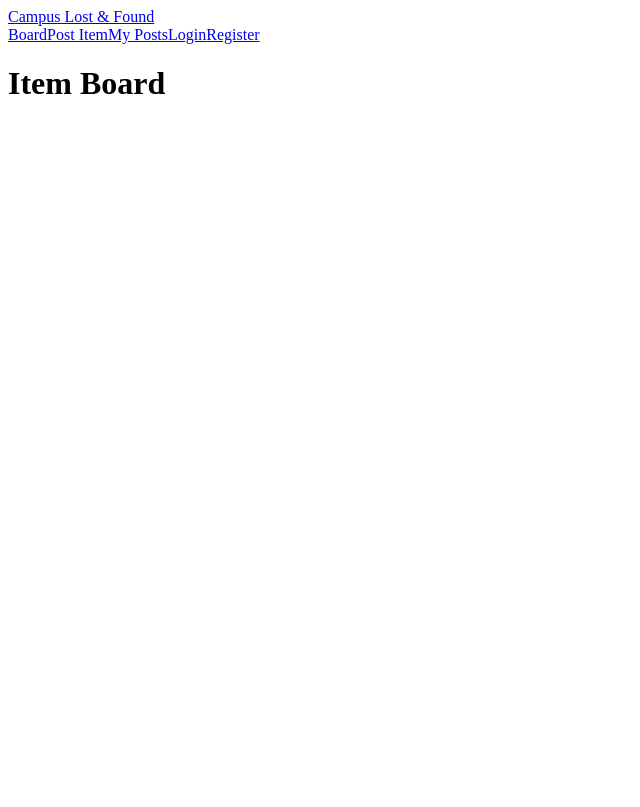
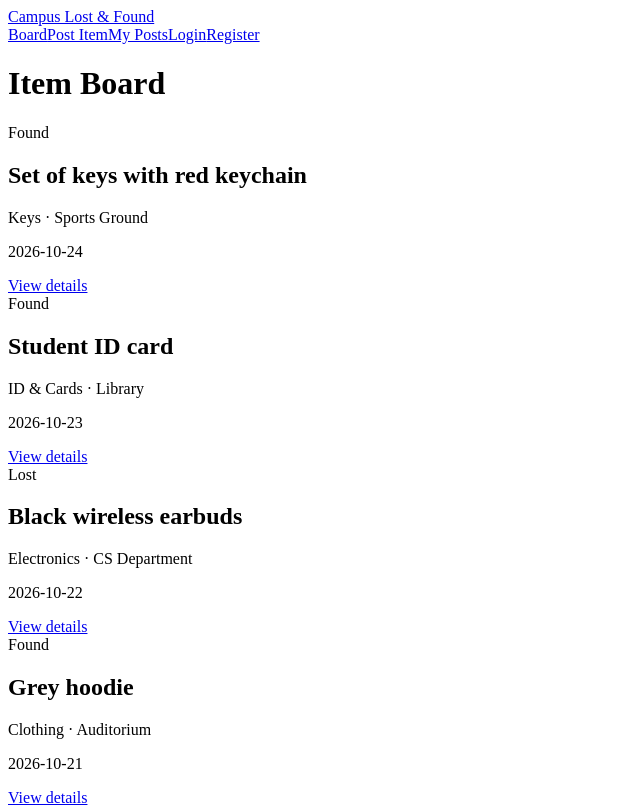
Before and after one commit to Sohaib-Haider/Campus-Lost-and-Found, a React (Vite) app in the folder frontend/: page / in a window 1280 px wide. Shown: the top 807 px of the page, without its empty margins (0-640 px from the left). Built offline with nearby package versions, Linux system fonts and the light colour scheme; the HTML template or start-up script is replaced by a standard one.

Commit message:
made some few changes

```diff
--- a/frontend/src/App.jsx
+++ b/frontend/src/App.jsx
@@ -1,4 +1,6 @@
+import { useState } from 'react'
 import { BrowserRouter, Route, Routes } from 'react-router-dom'
+import sampleItems from './data/sampleItems.js'
 import PageLayout from './components/PageLayout.jsx'
 import BoardPage from './pages/BoardPage.jsx'
 import ItemDetailsPage from './pages/ItemDetailsPage.jsx'
@@ -11,11 +13,13 @@ import NotFoundPage from './pages/NotFoundPage.jsx'
 
 
 function App() {
+  const [items, setItems] = useState(sampleItems)
+
   return (
     <BrowserRouter>
       <PageLayout>
         <Routes>
-          <Route path="/" element={<BoardPage />} />
+          <Route path="/" element={<BoardPage items={items} />} />
           <Route path="/items/:id" element={<ItemDetailsPage />} />
           <Route path="/register" element={<RegisterPage />} />
           <Route path="/login" element={<LoginPage />} />
--- /dev/null
+++ b/frontend/src/components/ItemCard.jsx
@@ -0,0 +1,21 @@
+import { Link } from 'react-router-dom'
+
+
+function ItemCard({ item }) {
+  const typeLabel = item.type === 'lost' ? 'Lost' : 'Found'
+
+  return (
+    <article className="item-card">
+      <span className={`status-label status-${item.type}`}>{typeLabel}</span>
+
+      <h2>{item.title}</h2>
+
+      <p className="item-meta">{item.category} &middot; {item.location}</p>
+      <p className="item-meta">{item.itemDate}</p>
+
+      <Link to={`/items/${item.id}`}>View details</Link>
+    </article>
+  )
+}
+
+export default ItemCard
--- /dev/null
+++ b/frontend/src/data/sampleItems.js
@@ -0,0 +1,87 @@
+export const categories = ['Electronics', 'Books', 'Clothing', 'ID & Cards', 'Keys', 'Bags', 'Other']
+
+export const locations = ['Library', 'Cafeteria', 'CS Department', 'Main Gate', 'Sports Ground', 'Auditorium']
+
+
+const sampleItems = [
+  {
+    id: 'item-1',
+    ownerId: 'user-1',
+    title: 'Black wireless earbuds',
+    description: 'Black earbuds in a small white charging case. Lost after the evening lecture.',
+    category: 'Electronics',
+    location: 'CS Department',
+    itemDate: '2026-10-22',
+    contact: 'ayesha.khan@example.com',
+    type: 'lost',
+    returned: false,
+    createdAt: '2026-10-22T18:30:00',
+  },
+  {
+    id: 'item-2',
+    ownerId: 'user-2',
+    title: 'Student ID card',
+    description: 'Found a student ID card near the library entrance. The name starts with M.',
+    category: 'ID & Cards',
+    location: 'Library',
+    itemDate: '2026-10-23',
+    contact: '0300-1234567',
+    type: 'found',
+    returned: false,
+    createdAt: '2026-10-23T09:15:00',
+  },
+  {
+    id: 'item-3',
+    ownerId: 'user-3',
+    title: 'Calculus textbook',
+    description: 'Thomas Calculus with a blue cover. My name is written inside the first page.',
+    category: 'Books',
+    location: 'Cafeteria',
+    itemDate: '2026-10-20',
+    contact: 'bilal.ahmed@example.com',
+    type: 'lost',
+    returned: false,
+    createdAt: '2026-10-20T14:00:00',
+  },
+  {
+    id: 'item-4',
+    ownerId: 'user-1',
+    title: 'Set of keys with red keychain',
+    description: 'Three keys on a red keychain. Found on a bench beside the sports ground.',
+    category: 'Keys',
+    location: 'Sports Ground',
+    itemDate: '2026-10-24',
+    contact: 'ayesha.khan@example.com',
+    type: 'found',
+    returned: false,
+    createdAt: '2026-10-24T11:45:00',
+  },
+  {
+    id: 'item-5',
+    ownerId: 'user-2',
+    title: 'Grey hoodie',
+    description: 'Grey zip-up hoodie left on a chair in the auditorium after the seminar.',
+    category: 'Clothing',
+    location: 'Auditorium',
+    itemDate: '2026-10-21',
+    contact: '0312-7654321',
+    type: 'found',
+    returned: false,
+    createdAt: '2026-10-21T16:20:00',
+  },
+  {
+    id: 'item-6',
+    ownerId: 'user-3',
+    title: 'Navy blue backpack',
+    description: 'Backpack with a laptop sleeve and a water bottle. It was returned to the owner.',
+    category: 'Bags',
+    location: 'Main Gate',
+    itemDate: '2026-10-18',
+    contact: 'bilal.ahmed@example.com',
+    type: 'lost',
+    returned: true,
+    createdAt: '2026-10-18T08:10:00',
+  },
+]
+
+export default sampleItems
--- a/frontend/src/pages/BoardPage.jsx
+++ b/frontend/src/pages/BoardPage.jsx
@@ -1,5 +1,22 @@
-function BoardPage() {
-  return <h1>Item Board</h1>
+import ItemCard from '../components/ItemCard.jsx'
+
+
+function BoardPage({ items }) {
+  const activeItems = items
+    .filter((item) => !item.returned)
+    .sort((first, second) => new Date(second.createdAt) - new Date(first.createdAt))
+
+  return (
+    <>
+      <h1>Item Board</h1>
+
+      <div className="item-grid">
+        {activeItems.map((item) => (
+          <ItemCard key={item.id} item={item} />
+        ))}
+      </div>
+    </>
+  )
 }
 
 export default BoardPage
--- a/frontend/src/styles.css
+++ b/frontend/src/styles.css
@@ -151,3 +151,34 @@ textarea {
   color: #48525b;
   background: #e9edf0;
 }
+
+
+.item-grid {
+  display: grid;
+  grid-template-columns: repeat(auto-fill, minmax(260px, 1fr));
+  gap: 20px;
+}
+
+.item-card {
+  padding: 20px;
+  border: 1px solid #dce3de;
+  border-radius: 8px;
+  background: white;
+  overflow-wrap: anywhere;
+}
+
+.item-card h2 {
+  margin: 12px 0 8px;
+  font-size: 20px;
+  line-height: 1.3;
+}
+
+.item-meta {
+  margin: 0 0 4px;
+  color: #5a6b62;
+}
+
+.item-card a {
+  display: inline-block;
+  margin-top: 12px;
+}
```
